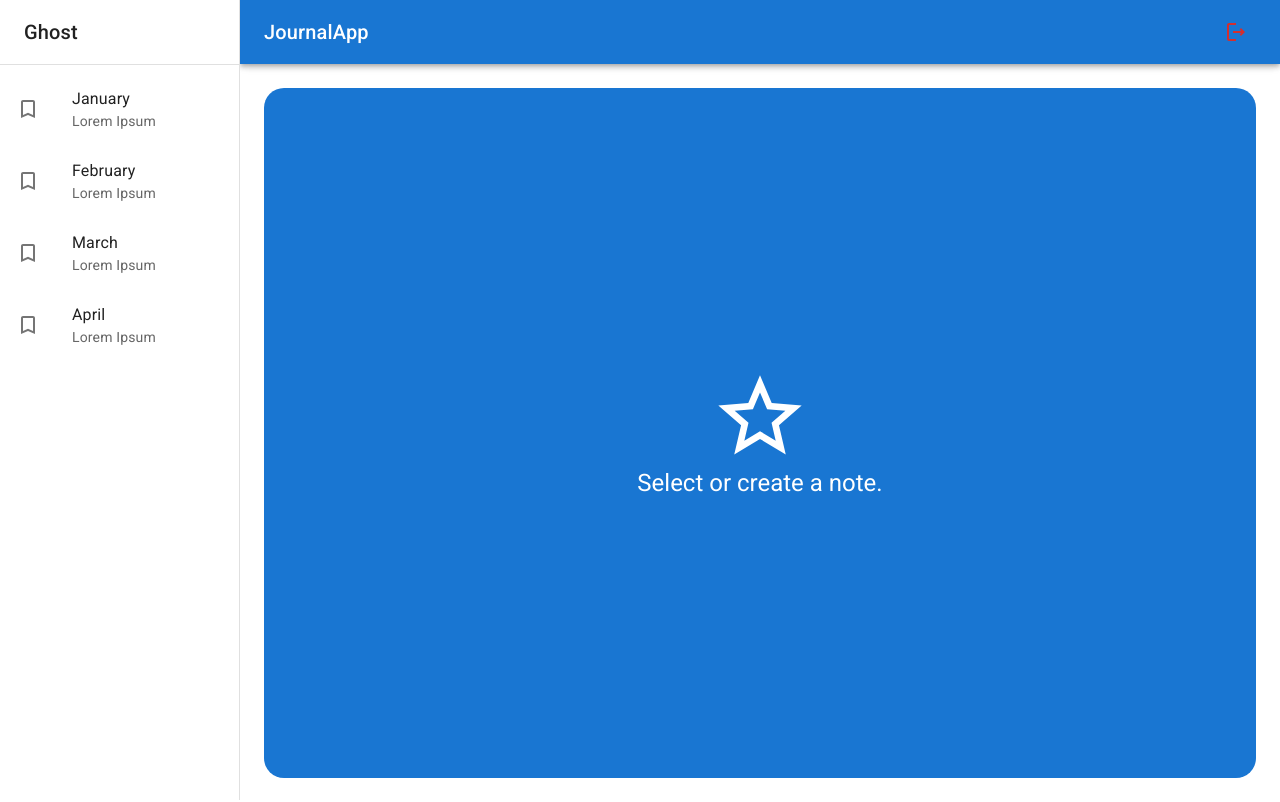
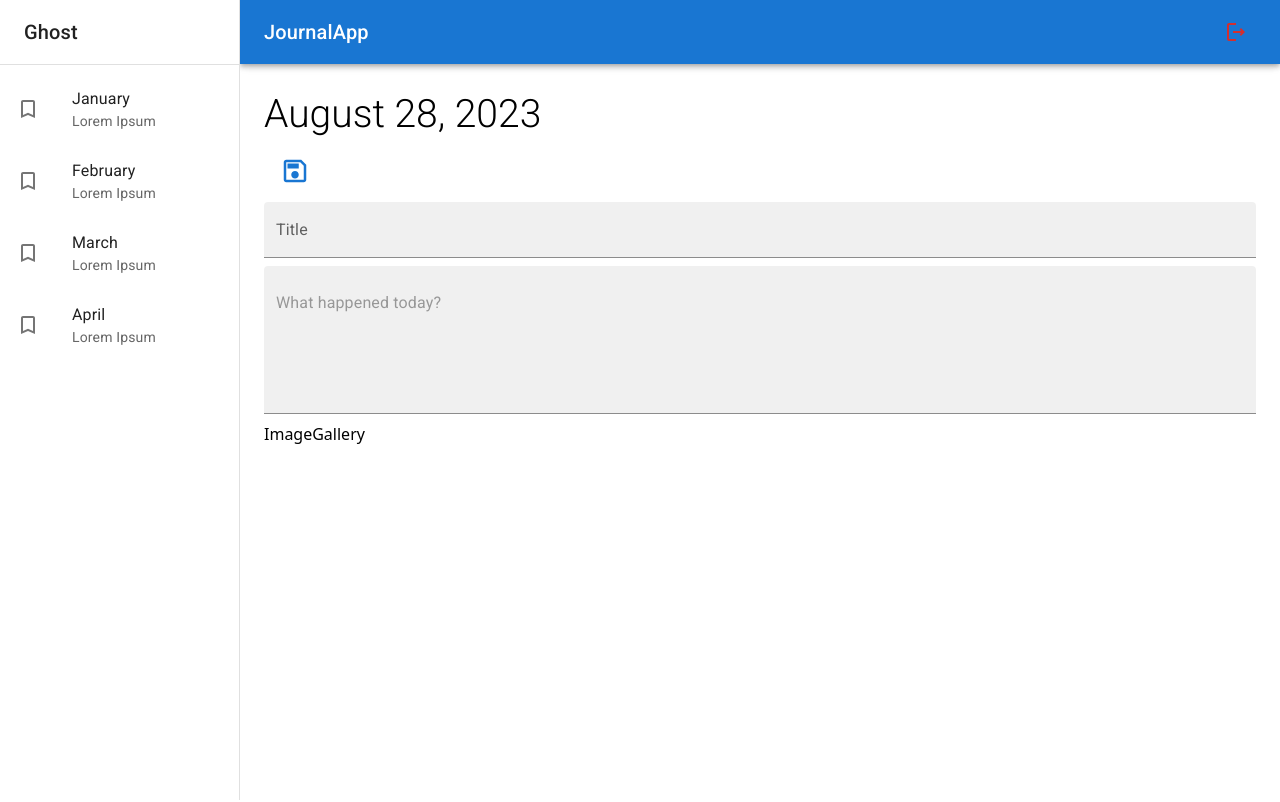
Before and after one commit to aleroses/practice, a React (Vite) app in the folder apps/react/journal-app/: page / in a window 1280 px wide. Built offline with nearby package versions, Linux system fonts and the light colour scheme.

Commit message:
feat(apps/react/journal-app): Create the NoteView component

```diff
--- /dev/null
+++ b/apps/react/journal-app/src/journal/components/ImageGallery.jsx
@@ -0,0 +1,5 @@
+export const ImageGallery = () => {
+  return (
+    <div>ImageGallery</div>
+  )
+}
--- a/apps/react/journal-app/src/journal/pages/JournalPage.jsx
+++ b/apps/react/journal-app/src/journal/pages/JournalPage.jsx
@@ -1,10 +1,12 @@
 import { JournalLayout } from "../layout/JournalLayout";
-import { NothingSelectedView } from "../views/NothingSelectedView";
+import { NoteView } from "../views/NoteView";
+// import { NothingSelectedView } from "../views/NothingSelectedView";
 
 export const JournalPage = () => {
   return (
     <JournalLayout>
-      <NothingSelectedView />
+      {/* <NothingSelectedView /> */}
+      <NoteView />
     </JournalLayout>
   );
 };
--- /dev/null
+++ b/apps/react/journal-app/src/journal/views/NoteView.jsx
@@ -0,0 +1,68 @@
+import { SaveOutlined } from "@mui/icons-material";
+import {
+  Grid,
+  Typography,
+  TextField,
+  Button,
+} from "@mui/material";
+import { ImageGallery } from "../components/ImageGallery";
+
+export const NoteView = () => {
+  return (
+    <>
+      <Grid
+        constainer
+        justifyContent="space-between"
+        alignItems="center"
+        sx={{
+          mb: 1,
+        }}
+      >
+        <Grid>
+          <Typography
+            variant="h5"
+            fontSize={39}
+            fontWeight="light"
+          >
+            August 28, 2023
+          </Typography>
+        </Grid>
+
+        <Grid>
+          <Button color="primary" sx={{ padding: 2 }}>
+            <SaveOutlined sx={{ fontSize: 30, mr: 1 }} />
+          </Button>
+        </Grid>
+
+        <Grid container sx={{ flexGrow: 1 }}>
+          <TextField
+            id=""
+            type="text"
+            variant="filled"
+            label="Title"
+            // value={}
+            // onChange={}
+            placeholder="Enter a title"
+            fullWidth
+            sx={{ border: "none", mb: 1 }}
+          />
+          <TextField
+            id=""
+            type="text"
+            variant="filled"
+            // label="Title"
+            // value={}
+            // onChange={}
+            placeholder="What happened today?"
+            fullWidth
+            multiline
+            minRows={5}
+            sx={{ border: "none", mb: 1 }}
+          />
+        </Grid>
+
+        <ImageGallery />
+      </Grid>
+    </>
+  );
+};
```
